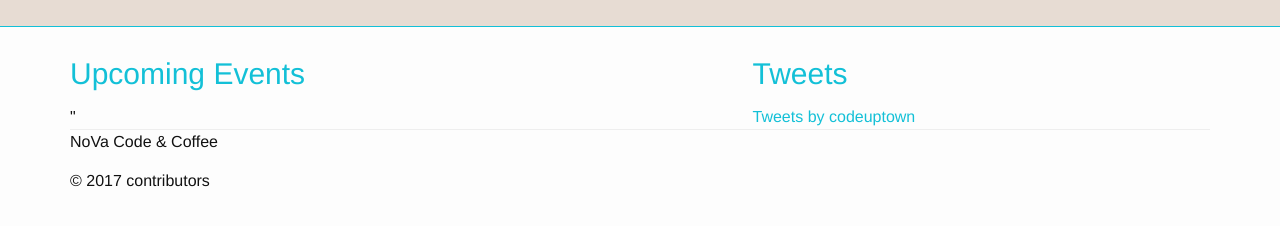
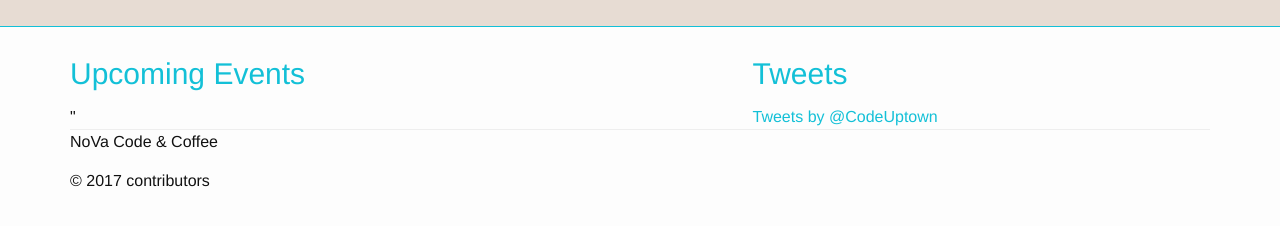
Before and after one commit to code-312/Code-and-Coffee-Uptown-Brigade.github.io, a Jekyll site: the page built from index.html, in a window 1280 px wide. Shown: the part 342-568 px from the top of the page. Built offline with Jekyll 4.4.1, drawn with Linux system fonts in a browser that asks for light colours; nearby versions of some CDN libraries; comment, search, counter and statistics services are not loaded.

Commit message:
twitter widget

```diff
--- a/_includes/twitter_widget.html
+++ b/_includes/twitter_widget.html
@@ -1,3 +1,3 @@
 <h2 class="teal">Tweets</h2>
-<a class="twitter-timeline" href="https://twitter.com/codeuptown">Tweets by codeuptown</a> <script async src="//platform.twitter.com/widgets.js" charset="utf-8"></script>
+<a class="twitter-timeline" href="https://twitter.com/codeuptown">Tweets by @CodeUptown</a> <script async src="//platform.twitter.com/widgets.js" charset="utf-8"></script>
 <script>!function(d,s,id){var js,fjs=d.getElementsByTagName(s)[0],p=/^http:/.test(d.location)?'http':'https';if(!d.getElementById(id)){js=d.createElement(s);js.id=id;js.src=p+"://platform.twitter.com/widgets.js";fjs.parentNode.insertBefore(js,fjs);}}(document,"script","twitter-wjs");</script>
```
